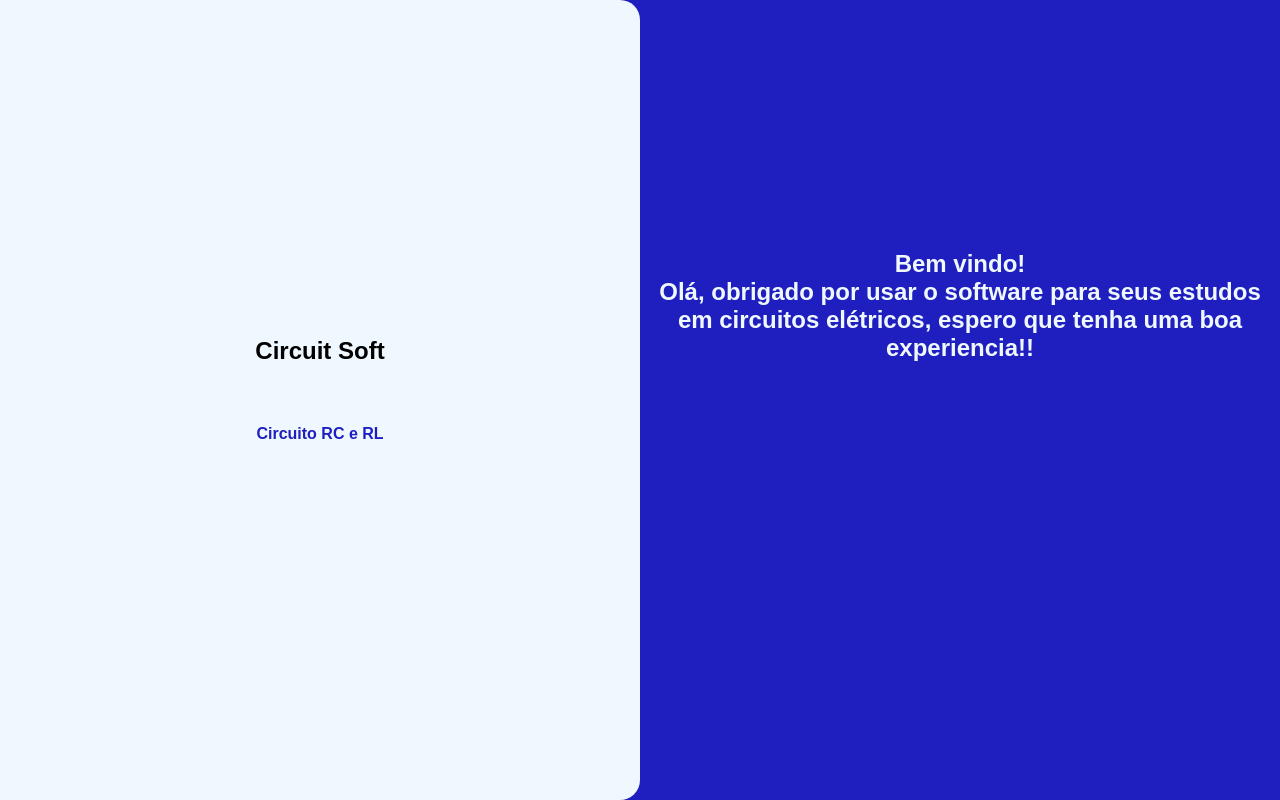
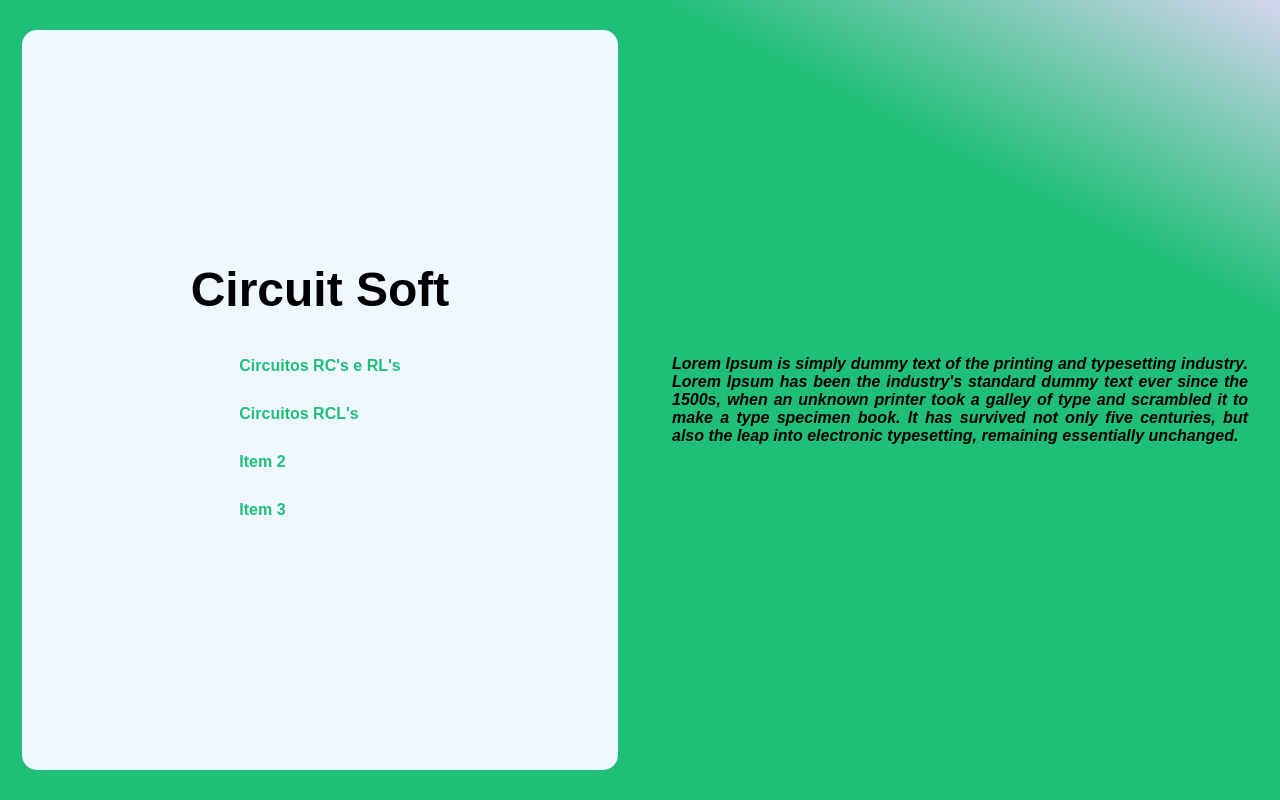
Before and after one commit to carloosaguiar/Circuitos-UACSA, a Python web app: template templates/index.html in a window 1280 px wide. Run offline with Jinja, Linux system fonts and the light colour scheme; the template is opened without the code that fills it, so the values that code supplies are empty.

Commit message:
Interface Gráfica Concluida

```diff
--- a/main.py
+++ b/main.py
@@ -1,4 +1,9 @@
 import eel
+import sys
+
+#Habilidando a importação no diretorio modules
+dirModules = sys.path[0] + '\modules'
+sys.path.append(dirModules)
 
 eel.init('templates')
 
--- /dev/null
+++ b/templates/css/main.css
@@ -0,0 +1,90 @@
+@import url(./RLRL.css);
+@import url(./RCL.css);
+
+*{
+    margin: 0;
+    padding: 0;
+    font-family: Arial, Helvetica, sans-serif;
+    font-size: 1em;
+}
+
+body{
+    display: flex;
+    width: 100vw;
+    height: 100vh;
+    align-items: center;
+    justify-content: space-around;
+    background: rgb(213,213,238);
+    background: linear-gradient(207deg, rgba(213,213,238,1) 0%, rgba(31,191,119,1) 22%);
+    overflow-y: hidden;
+    overflow-x: hidden;
+}
+
+main, div{
+    width: 45%;
+    padding: 10px;
+    height: 90vh;
+}
+
+div{
+    text-align: justify;
+    display: flex;
+    align-items: center;
+    font-style: oblique;
+}
+
+/* Configurando o estlo do painel esquerdo */
+main{
+    position: relative;
+    background-color: aliceblue;
+    border-radius: 15px;
+    display: flex;
+    flex-direction: column;
+    align-items: center;
+    justify-content: center;
+}
+
+.active-screen{
+    width: 95%;
+}
+
+main h1{
+    font-size: 3em;
+    margin-bottom: 30px;
+}
+
+main nav ul{
+    list-style: none;
+}
+
+main nav ul .list-item{
+    border: none;
+    border-radius: 5px;
+    padding: 10px;
+    margin-bottom: 10px;
+    font-weight: bold;
+    color: #1fbf77;
+    transition: 0.2s ease-out;
+}
+
+main nav ul .list-item:hover{
+    cursor: pointer;
+    background-color: #1fbf77;
+    color: aliceblue;
+}
+
+/* Trabalhando nas telas para cada item */
+
+.screen-item{
+    display: none;
+    width: 100%;
+}
+
+.screen-item-active{
+    display: block;
+    position: absolute;
+    top: 0px;
+    left: 0;
+    width: 50%;
+    height: 80px;
+}
--- a/templates/css/style.css
+++ /dev/null
@@ -1,61 +0,0 @@
-*{
-    margin: 0;
-    padding: 0;
-    font-family: 'Arial', sans-serif;
-}
-
-body{
-    background: #1f1fbf;
-    display: flex;
-}
-
-nav, section{
-    width: 50%;
-    height: 100vh;
-}
-
-nav{
-    background-color: aliceblue;
-    display: flex;
-    flex-direction: column;
-    align-items: center;
-    justify-content: center;
-    border-radius: 0px 20px 20px 0px;
-}
-
-nav h1{
-    margin-bottom: 40px;
-}
-
-nav ul{
-    list-style: none;
-}
-
-nav ul li{
-    margin: 10px 0px;
-    padding: 10px 0px;
-    transition: 0.2s;
-    border-left: 0px solid #1f1fbf;
-}
-
-nav ul li:hover{
-    border-left: 5px solid #1f1fbf;
-    padding-left: 5px;
-}
-
-nav ul li a{
-    text-decoration: none;
-    font-weight: bold;
-    color: #1f1fbf;
-    width: 100%;
-    height: 100%;
-}
-
-section{
-    color: aliceblue;
-    text-align: center;
-}
-
-section h1, section p{
-    margin-top: 250px;
-}
--- a/templates/index.html
+++ b/templates/index.html
@@ -3,25 +3,126 @@
 <head>
     <meta charset="UTF-8">
     <meta name="viewport" content="width=device-width, initial-scale=1.0">
-    <link rel="stylesheet" href="css/style.css">
+    <link rel="stylesheet" href="css/main.css">
     <title>Circuit Soft</title>
     <link rel="icon" href="img/bolt-solid.svg">
 </head>
 <body>
-    <!-- Menu lateral --->
-    <nav>
-        <h1>Circuit Soft</h1>
+    <main>
+        <h1 class="title">Circuit Soft</h1>
 
-        <ul>
-            <li>
-                <a href="telas/RcRl.html">Circuito RC e RL</a>
-            </li>
-        </ul>
-    </nav>
+        <nav class="menu">
+            <ul>
 
-    <section>
-        <h1>Bem vindo!</h1>
-        <h2>Olá, obrigado por usar o software para seus estudos em circuitos elétricos, espero que tenha uma boa experiencia!!</h2>
-    </section>
+                <li class="list-item">
+                    Circuitos RC's e RL's
+                </li>
+
+                <li class="list-item">
+                    Circuitos RCL's
+                </li>
+
+                <li class="list-item">
+                    Item 2
+                </li>
+
+                <li class="list-item">
+                    Item 3
+                </li>
+
+            </ul>
+        </nav>
+
+        <!-- Telas de cada funcionalidade -->
+
+        <div class="screen-item" id="RcRl">
+           <h2>Circuitos RC e RL</h2>
+
+           <div class="main">
+                <nav>
+                    <ul>
+                        <li class="screen-menu">
+                            Voltar
+                        </li>
+
+                        <li>
+                            Polinomio
+                        </li>
+
+                        <li>
+                            Polos e Zeros
+                        </li>
+
+                        <li>
+                            Modo livre
+                        </li>
+                    </ul>
+                </nav>
+
+                <div id="painel-control">
+                    <div class="form">
+                        <p>Ganho</p>
+                        <input type="text">
+
+                        <p>Numerador</p>
+                        <input type="text">
+
+                        <p>Denominador</p>
+                        <input type="text">
+
+                        <button>Gerar Polinomio</button>
+                        <button>Gerar Grafico</button>
+                    </div>
+
+                </div>
+
+                <div id="terminal">
+                    <textarea name="ter" id="ter" cols="30" rows="10" disabled></textarea>
+                </div>
+           </div>
+        </div>
+
+        <div class="screen-item" id="Rcl">
+           <h2>Circuitos RCL</h2>
+
+           <div class="main">
+                <nav>
+                    <ul>
+                        <li class="screen-menu">
+                            Voltar
+                        </li>
+
+                        <li>
+                            Polinomio
+                        </li>
+
+                        <li>
+                            Polos e Zeros
+                        </li>
+
+                        <li>
+                            Modo livre
+                        </li>
+                    </ul>
+                </nav>
+           </div>
+        </div>
+
+        <div class="screen-item" id="Spec1">
+            <h2>Spec1</h2>
+        </div>
+
+        <div class="screen-item" id="Spec2">
+            <h2>Spec2</h2>
+        </div>
+
+    </main>
+    <div id="info">
+        <h3>Lorem Ipsum is simply dummy text of the printing and typesetting industry. Lorem Ipsum has been the industry's standard dummy text ever since the 1500s, when an unknown printer took a galley of type and scrambled it to make a type specimen book. It has survived not only five centuries, but also the leap into electronic typesetting, remaining essentially unchanged.</h3>
+    </div>
+
+
+
+    <script src="js/transitionScreen.js"></script>
 </body>
 </html>
--- /dev/null
+++ b/templates/js/transitionScreen.js
@@ -0,0 +1,39 @@
+//menu da tela princial
+let tela = document.getElementsByClassName('list-item');
+let tela_item = document.getElementsByClassName('screen-item');
+let main = document.getElementsByTagName('main')[0];
+let info = document.getElementById('info');
+let nav = document.getElementsByClassName('menu')[0];
+let h1 = document.getElementsByClassName('title')[0];
+
+let valueAtual;
+
+for(let i = 0; i <= tela.length-1; i++){
+    let e = tela[i];
+    e.onclick = () =>{
+        valueAtual = i;
+
+        info.style.display = 'none';
+        nav.style.display = 'none';
+        h1.style.display = 'none';
+
+        main.classList.add('active-screen');
+        tela_item[valueAtual].classList.add('screen-item-active');
+    };
+};
+
+//menu das telas features
+let options = document.getElementsByClassName('screen-menu');
+
+for(let i = 0; i <= options.length-1; i++){
+
+    options[i].onclick = ()=>{
+        info.style.display = 'flex';
+        nav.style.display = 'block';
+        h1.style.display = 'block';
+
+        main.classList.remove('active-screen');
+        tela_item[valueAtual].classList.remove('screen-item-active');
+    }
+
+};
```
Also changed, not shown: templates/css/RCL.css (added, +45 -0 lines), templates/css/RLRL.css (added, +82 -0 lines), templates/telas/RcRl.html (deleted, +0 -41 lines), testes.py (deleted, +0 -10 lines), templates/js/main.js (deleted).
